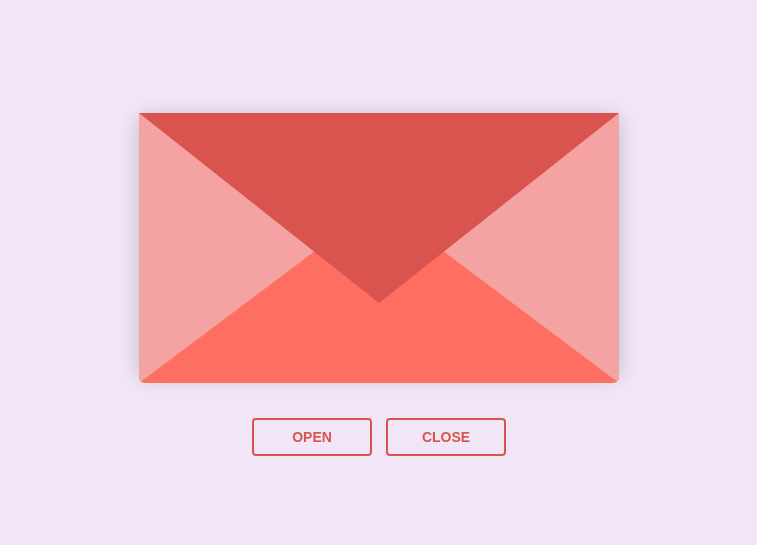
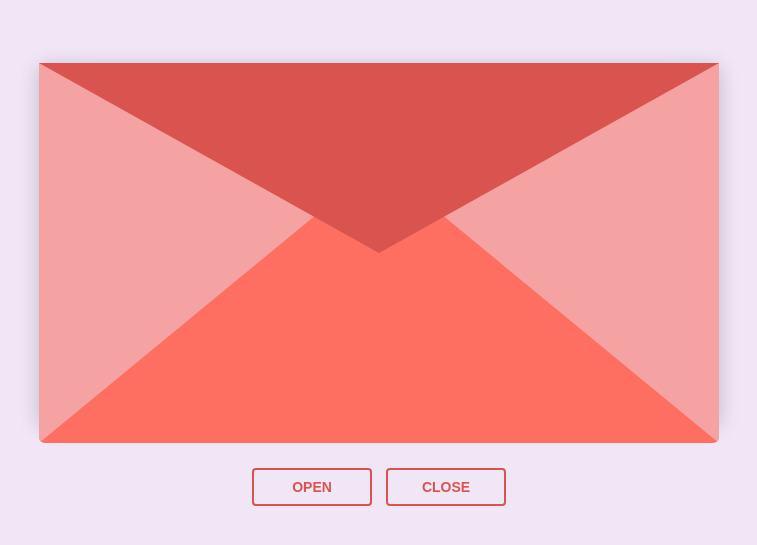
Before and after one commit to kien321hcm-hub/valentine., a plain HTML site: page index.html in a window 1280 px wide. Shown: the part 145-690 px from the top of the page, without its empty margins (261-1018 px from the left). Drawn offline with nearby package versions, Linux system fonts and the light colour scheme.

Commit message:
Update style.css

```diff
--- a/style.css
+++ b/style.css
@@ -1,12 +1,12 @@
 #envelope {
   position: relative;
-  width: 480px;
-  height: 260px;
+  width: 680px;
+  height: 360px;
   border-bottom-left-radius: 6px;
   border-bottom-right-radius: 6px;
   margin-left: auto;
   margin-right: auto;
-  top: 250px;
+  top: 200px;
   background-color: #d9534f; /* Warm romantic red */
   box-shadow: 0 4px 20px rgba(0, 0, 0, 0.2);
 }
@@ -19,8 +19,8 @@
 }
 
 .flap {
-  border-left: 240px solid transparent;
-  border-right: 240px solid transparent;
+  border-left: 340px solid transparent;
+  border-right: 340px solid transparent;
   border-bottom: 2px solid transparent;
   /* a little smaller */
   border-top: 190px solid #d9534f; /* Same romantic red */
@@ -30,10 +30,10 @@
 }
 
 .pocket {
-  border-left: 240px solid #f5a3a2; /* Soft pinkish red for the pocket */
-  border-right: 240px solid #f5a3a2;
-  border-bottom: 180px solid #ff6f61; /* Lighter romantic red */
-  border-top: 90px solid transparent;
+  border-left: 340px solid #f5a3a2; /* Soft pinkish red for the pocket */
+  border-right: 340px solid #f5a3a2;
+  border-bottom: 280px solid #ff6f61; /* Lighter romantic red */
+  border-top: 100px solid transparent;
   border-bottom-left-radius: 6px;
   border-bottom-right-radius: 6px;
 }
@@ -69,32 +69,32 @@
 }
 
 .words.line1 {
-  top: 10%;
+  top: 15%;
   width: 15%;
   height: 7%;
-  font-size: 0.9rem;
+  font-size: 1.1rem;
 }
 
 .words.line2 {
-  top: 30%;
+  top: 25%;
   text-align: center;
-  font-size: 0.9rem;
+  font-size: 1.1rem;
 }
 
 .words.line3 {
-  top: 50%;
-  font-size: 0.9rem;
+  top: 35%;
+  font-size: 1.1rem;
   text-align: center;
 }
 
 .words.line4 {
-  top: 70%;
-  font-size: 0.9rem;
+  top: 45%;
+  font-size: 1.1rem;
   text-align: center;
 }
 .words.line5 {
-  top: 90%;
-  font-size: 0.9rem;
+  top: 60%;
+  font-size: 1.1rem;
   text-align: center;
 }
 .line4 {
@@ -251,7 +251,7 @@ body {
 }
 
 .reset {
-  margin-top: 170px;
+  margin-top: 220px;
   text-align: center;
 }
 
```
